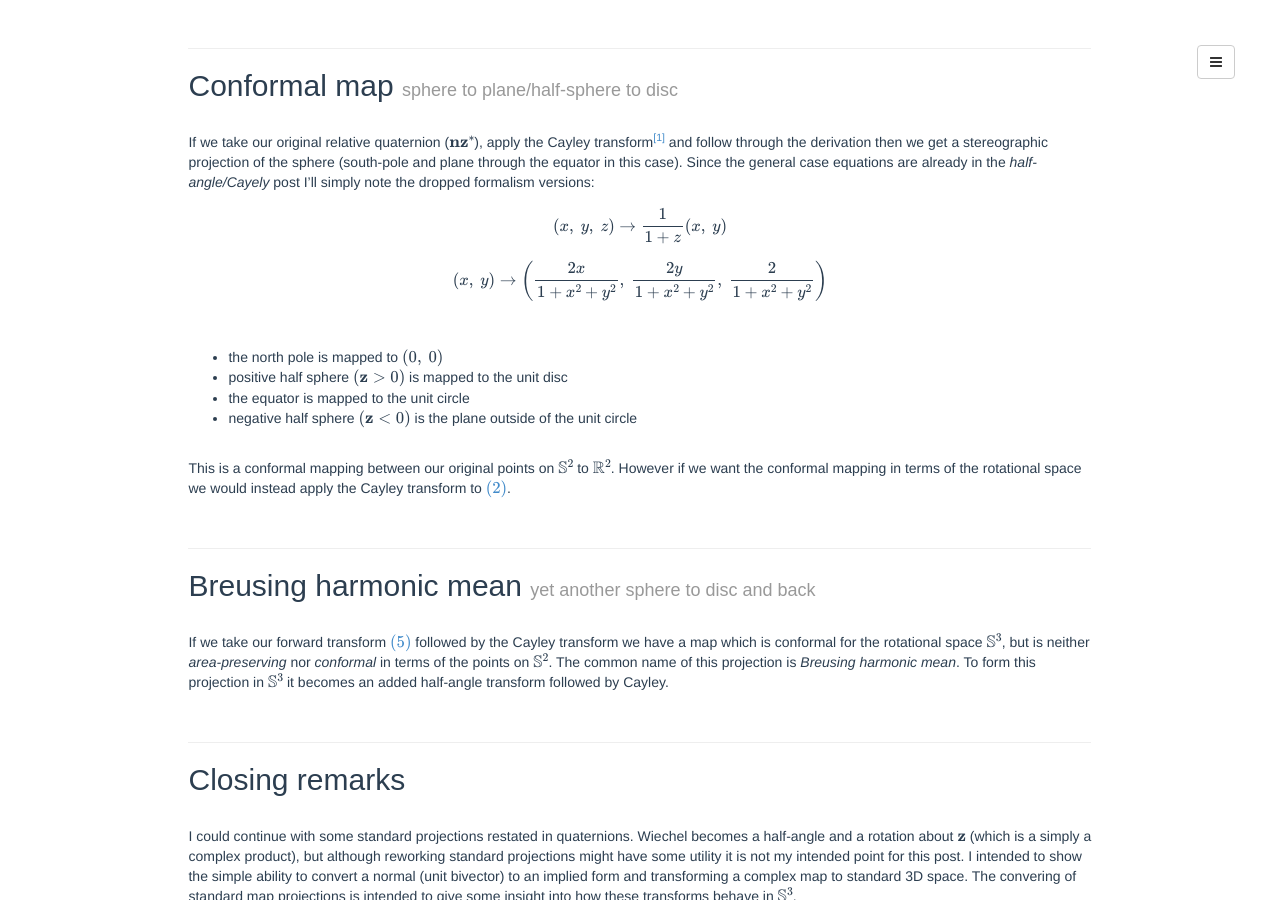
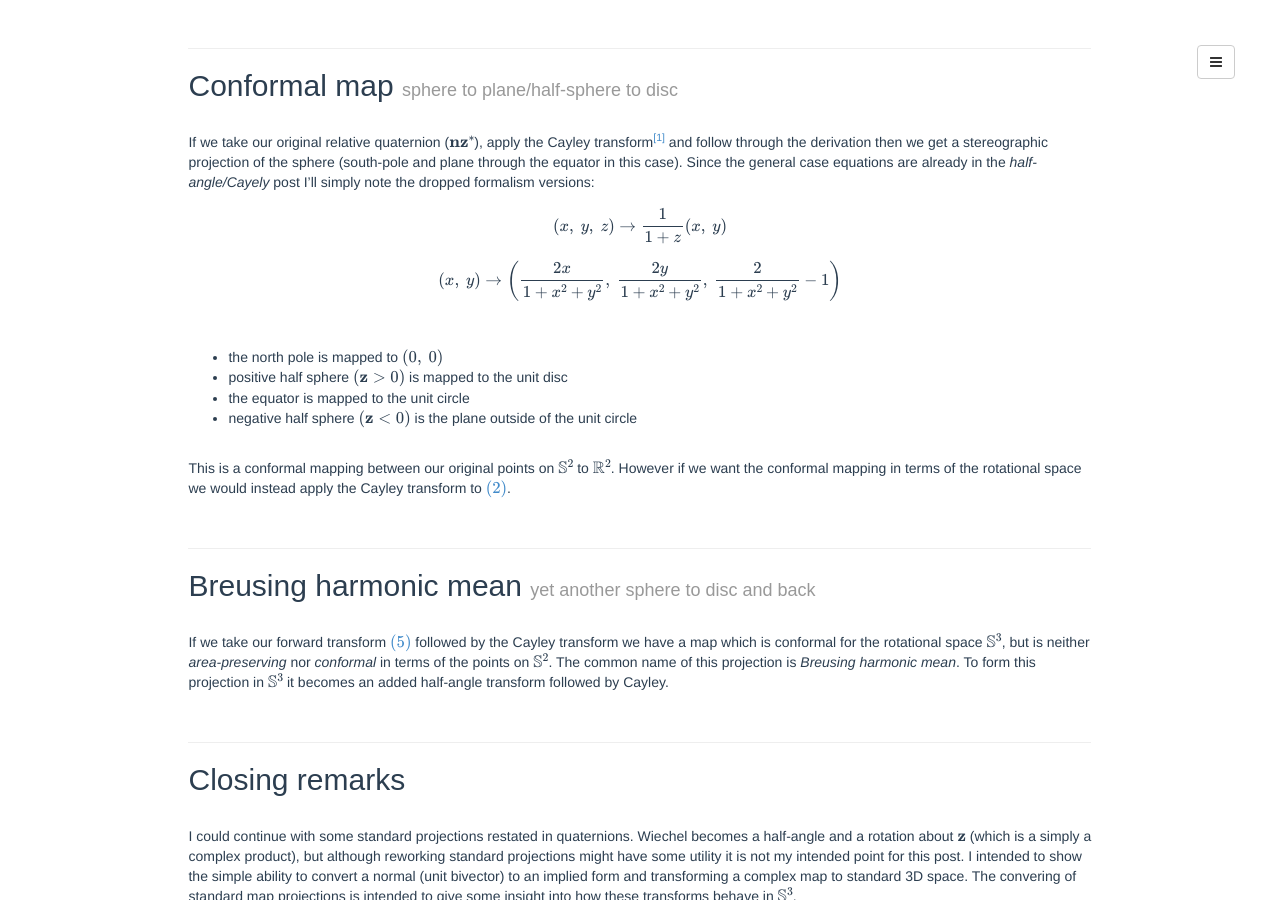
Before and after one commit to Marc-B-Reynolds/Marc-B-Reynolds.github.io, a Jekyll site: the page built from _posts/2016-06-26-QuatNormal.md, in a window 1280 px wide and 900 px high, scrolled down 3905 px. Built offline with Jekyll 4.4.1, drawn with Linux system fonts in a browser that asks for light colours; formulas are drawn with MathJax 3.

Commit message:
missing bit
Cayley disc to h-sphere missing -1 term for z component.

```diff
--- a/_posts/2016-06-26-QuatNormal.md
+++ b/_posts/2016-06-26-QuatNormal.md
@@ -224,7 +224,7 @@ $$
 \left( x,~y,~z \right) \rightarrow \frac{1}{1+z} \left(x,~y\right)
 $$
 
-$$ \left( x,~y \right) \rightarrow \left( \frac{2x}{1+x^2+y^2},~\frac{2y}{1+x^2+y^2},~\frac{2}{1+x^2+y^2}\right) $$
+$$ \left( x,~y \right) \rightarrow \left( \frac{2x}{1+x^2+y^2},~\frac{2y}{1+x^2+y^2},~\frac{2}{1+x^2+y^2}-1\right) $$
 
 <br>
 
```
